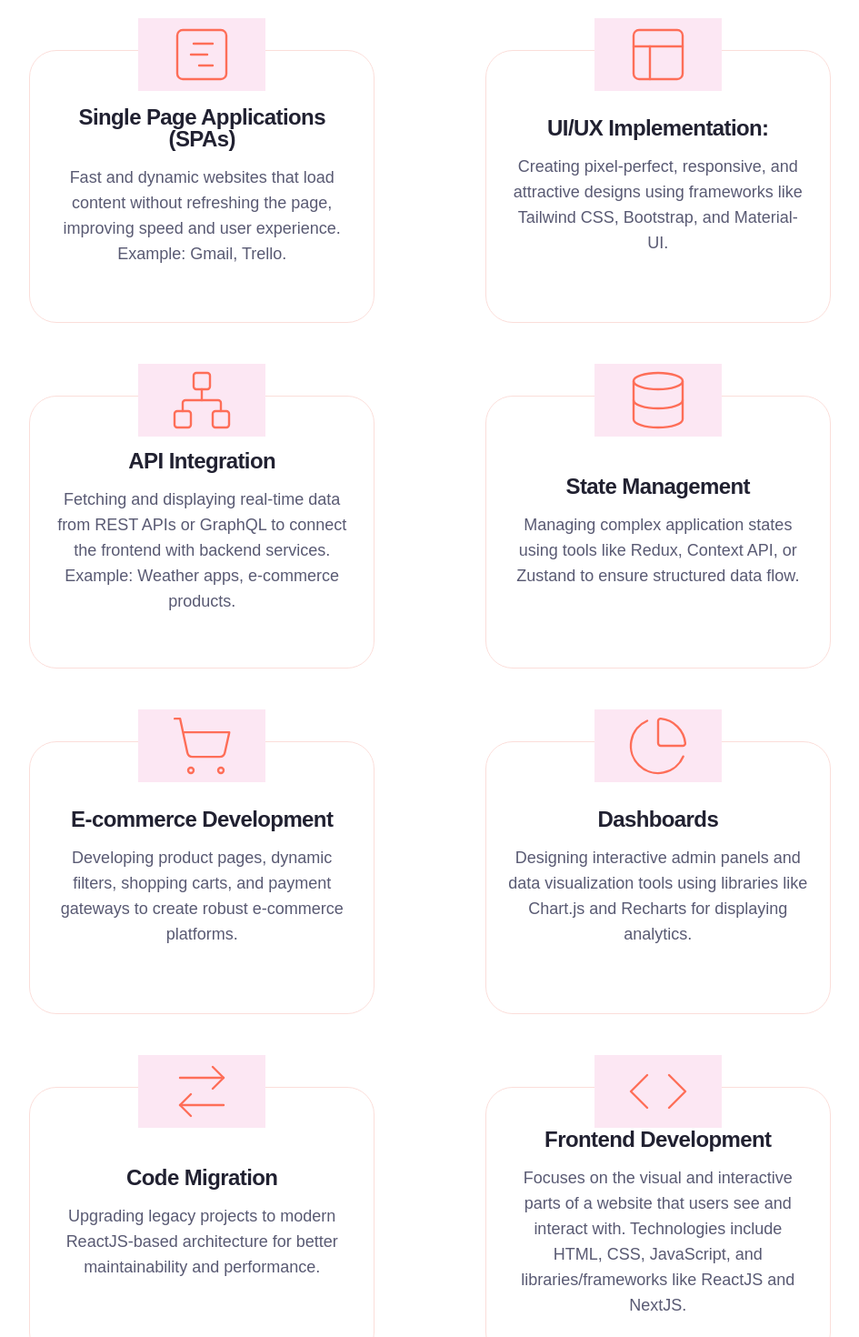
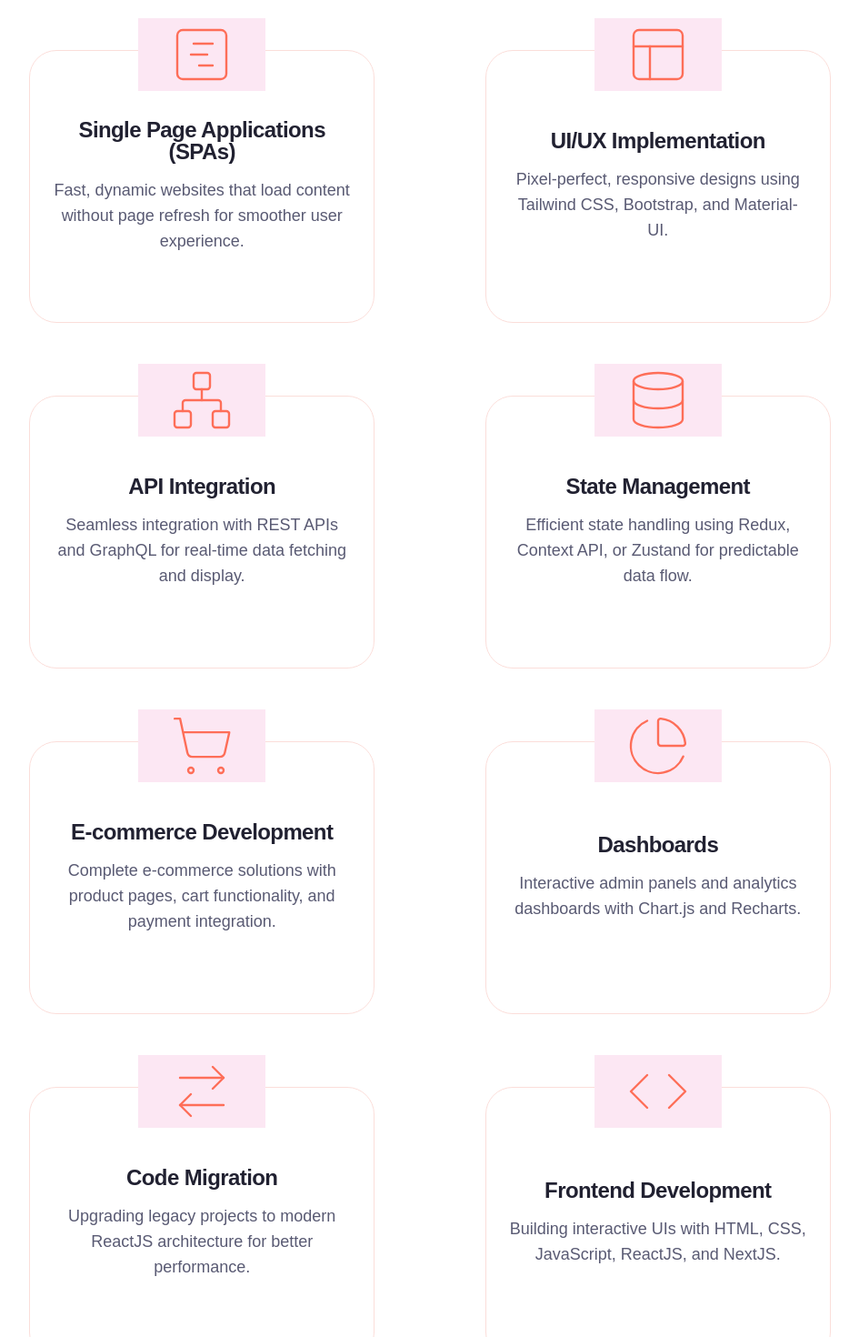
Before and after one commit to hafizahteshamali/updated_portfolio, a Next.js app: page / in a window 1280 px wide. Shown: the part 1940-3410 px from the top of the page at 91% size, without its empty margins (167-1112 px from the left). Built offline with nearby package versions, Linux system fonts and the light colour scheme.

Commit message:
updated profile

```diff
--- a/app/projects/page.jsx
+++ b/app/projects/page.jsx
@@ -11,7 +11,7 @@ const projectData = [
     description:
       "A complete MERN Stack e-commerce application for selling headphones, earbuds, and accessories. It features product browsing, authentication, cart management, and secure order processing using React, Node.js, Express, and MongoDB.",
     name: "3legant.",
-    link: "https://legant-ecommerce-store-6hh5.vercel.app/",
+    link: "https://legant-ecommerce-store-b1nh.vercel.app/",
   },
   {
     image: "/work/kleine.png",
--- a/components/Hero.jsx
+++ b/components/Hero.jsx
@@ -48,7 +48,7 @@ const Hero = () => {
               <Button variant="secondary" className="gap-x-2">
                 <Link
                   className="flex gap-x-2 items-center"
-                  href="https://drive.google.com/file/d/1oeOHgKwWbjMyhsYxIK6vClgBrpDci1jM/view?usp=drive_link"
+                  href="https://drive.google.com/file/d/18rP9e07gj2Rb7J2IBjqHdVrPynY8-1VK/view?usp=drive_link"
                 >
                   Download CV <Download size={18} />
                 </Link>
--- a/components/Services.jsx
+++ b/components/Services.jsx
@@ -21,56 +21,47 @@ const servicesData = [
   {
     icon: <GanttChartSquare size={72} strokeWidth={0.8} />,
     title: "Single Page Applications (SPAs)",
-    description:
-      "Fast and dynamic websites that load content without refreshing the page, improving speed and user experience. Example: Gmail, Trello.",
+    description: "Fast, dynamic websites that load content without page refresh for smoother user experience.",
   },
   {
     icon: <Layout size={72} strokeWidth={0.8} />,
-    title: "UI/UX Implementation:",
-    description:
-      "Creating pixel-perfect, responsive, and attractive designs using frameworks like Tailwind CSS, Bootstrap, and Material-UI.",
+    title: "UI/UX Implementation",
+    description: "Pixel-perfect, responsive designs using Tailwind CSS, Bootstrap, and Material-UI.",
   },
   {
     icon: <Network size={72} strokeWidth={0.8} />,
     title: "API Integration",
-    description:
-      "Fetching and displaying real-time data from REST APIs or GraphQL to connect the frontend with backend services. Example: Weather apps, e-commerce products.",
+    description: "Seamless integration with REST APIs and GraphQL for real-time data fetching and display.",
   },
   {
     icon: <Database size={72} strokeWidth={0.8} />,
     title: "State Management",
-    description:
-      "Managing complex application states using tools like Redux, Context API, or Zustand to ensure structured data flow.",
+    description: "Efficient state handling using Redux, Context API, or Zustand for predictable data flow.",
   },
   {
     icon: <ShoppingCart size={72} strokeWidth={0.8} />,
     title: "E-commerce Development",
-    description:
-      "Developing product pages, dynamic filters, shopping carts, and payment gateways to create robust e-commerce platforms.",
+    description: "Complete e-commerce solutions with product pages, cart functionality, and payment integration.",
   },
   {
     icon: <PieChart size={72} strokeWidth={0.8} />,
     title: "Dashboards",
-    description:
-      "Designing interactive admin panels and data visualization tools using libraries like Chart.js and Recharts for displaying analytics.",
+    description: "Interactive admin panels and analytics dashboards with Chart.js and Recharts.",
   },
   {
     icon: <ArrowRightLeft size={72} strokeWidth={0.8} />,
     title: "Code Migration",
-    description:
-      "Upgrading legacy projects to modern ReactJS-based architecture for better maintainability and performance.",
+    description: "Upgrading legacy projects to modern ReactJS architecture for better performance.",
   },
   {
     icon: <Code size={72} strokeWidth={0.8} />,
     title: "Frontend Development",
-    description:
-      "Focuses on the visual and interactive parts of a website that users see and interact with. Technologies include HTML, CSS, JavaScript, and libraries/frameworks like ReactJS and NextJS.",
+    description: "Building interactive UIs with HTML, CSS, JavaScript, ReactJS, and NextJS.",
   },
   {
     icon: <Tablet size={72} strokeWidth={0.8} />,
     title: "Responsive Web Design",
-    description:
-      "Creating websites that adjust seamlessly to different screen sizes (mobile, tablet, desktop) using frameworks like Bootstrap, Tailwind CSS, or custom CSS Media Queries.",
+    description: "Mobile-first designs that adapt seamlessly across all devices and screen sizes.",
   },
 ];
 
--- a/components/Work.jsx
+++ b/components/Work.jsx
@@ -18,7 +18,7 @@ const projectData = [
     description:
       "A complete MERN Stack e-commerce application for selling headphones, earbuds, and accessories. It features product browsing, authentication, cart management, and secure order processing using React, Node.js, Express, and MongoDB.",
     name: "3legant.",
-    link: "https://legant-ecommerce-store-6hh5.vercel.app/",
+    link: "https://legant-ecommerce-store-b1nh.vercel.app/",
   },
   {
     image: "/work/kleine.png",
```
